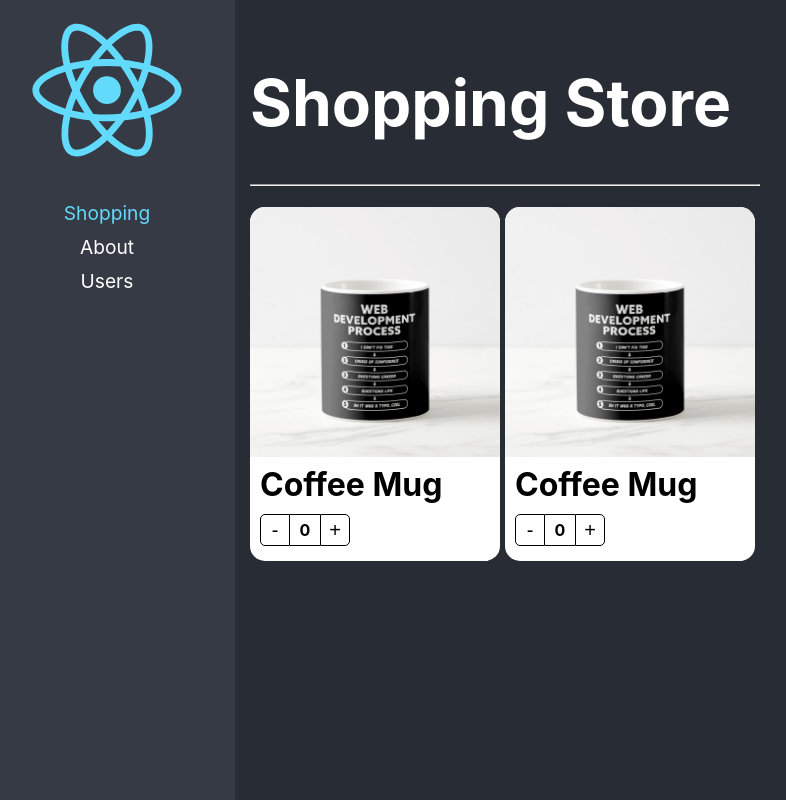
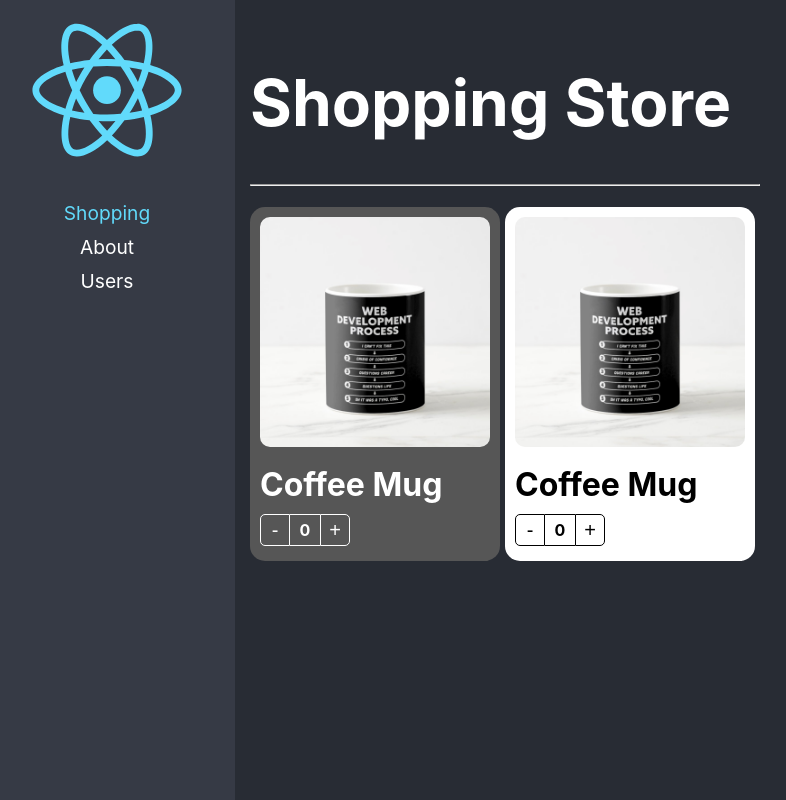
Before and after one commit to Malcak/lazyload-react, a React (Vite) app: page / in a window 1280 px wide. Shown: the whole page, without its empty margins (21-807 px from the left). Built offline with nearby package versions, Linux system fonts and the light colour scheme.

Commit message:
feat(extensible styles): add className prop to product components

```diff
--- a/src/component-patterns/components/ProductButtons.tsx
+++ b/src/component-patterns/components/ProductButtons.tsx
@@ -2,11 +2,15 @@
 import { useContext } from 'react'
 import { ProductContext } from './ProductCard'
 
-export const ProductButtons = () => {
+export interface Props {
+  className?: string
+}
+
+export const ProductButtons = ({ className }: Props) => {
   const { counter, increaseBy } = useContext(ProductContext)
 
   return (
-    <div className={styles.buttonsContainer}>
+    <div className={`${styles.buttonsContainer} ${className}`}>
       <button className={styles.buttonMinus} onClick={() => increaseBy(-1)}>
         -
       </button>
--- a/src/component-patterns/components/ProductCard.tsx
+++ b/src/component-patterns/components/ProductCard.tsx
@@ -1,17 +1,23 @@
 import styles from '../styles/styles.module.css'
 import { useProduct } from '../hooks/useProduct'
 import { createContext } from 'react'
-import { ProductCardProps, ProductContextProps } from '../interfaces/interfaces'
+import { Product, ProductContextProps } from '../interfaces/interfaces'
 
 export const ProductContext = createContext({} as ProductContextProps)
 const { Provider } = ProductContext
 
-export const ProductCard = ({ children, product }: ProductCardProps) => {
+export interface Props {
+  children?: React.ReactNode
+  className?: string
+  product: Product
+}
+
+export const ProductCard = ({ children, product, className }: Props) => {
   const { counter, increaseBy } = useProduct(0)
 
   return (
     <Provider value={{ counter, increaseBy, product }}>
-      <div className={styles.productCard}>{children}</div>
+      <div className={`${styles.productCard} ${className}`}>{children}</div>
     </Provider>
   )
 }
--- a/src/component-patterns/components/ProductImage.tsx
+++ b/src/component-patterns/components/ProductImage.tsx
@@ -3,7 +3,12 @@
 import { useContext } from 'react'
 import { ProductContext } from './ProductCard'
 
-export const ProductImage = ({ img }: { img?: string }) => {
+export interface Props {
+  className?: string
+  img?: string
+}
+
+export const ProductImage = ({ img, className }: Props) => {
   const { product } = useContext(ProductContext)
   let imgToShow: string
 
@@ -16,6 +21,10 @@
   }
 
   return (
-    <img className={styles.productImg} src={imgToShow} alt="Product Image" />
+    <img
+      className={`${styles.productImg} ${className}`}
+      src={imgToShow}
+      alt="Product Image"
+    />
   )
 }
--- a/src/component-patterns/components/ProductTitle.tsx
+++ b/src/component-patterns/components/ProductTitle.tsx
@@ -2,11 +2,16 @@
 import { useContext } from 'react'
 import { ProductContext } from './ProductCard'
 
-export const ProductTitle = ({ title }: { title?: string }) => {
+export interface Props {
+  className?: string
+  title?: string
+}
+
+export const ProductTitle = ({ title, className }: Props) => {
   const { product } = useContext(ProductContext)
 
   return (
-    <span className={styles.productDescription}>
+    <span className={`${styles.productDescription} ${className}`}>
       {title ? title : product.title}
     </span>
   )
--- a/src/component-patterns/components/index.ts
+++ b/src/component-patterns/components/index.ts
@@ -1,5 +1,6 @@
 import { ProductCardHOCProps } from '../interfaces/interfaces'
 import { ProductCard as ProductCardHOC } from './ProductCard'
+
 import { ProductImage } from './ProductImage'
 import { ProductTitle } from './ProductTitle'
 import { ProductButtons } from './ProductButtons'
--- a/src/component-patterns/pages/ShoppingPage.tsx
+++ b/src/component-patterns/pages/ShoppingPage.tsx
@@ -4,6 +4,7 @@
   ProductTitle,
   ProductButtons
 } from '../components'
+import '../styles/custom-styles.css'
 
 const product = {
   id: '1',
@@ -17,14 +18,14 @@
       <h1>Shopping Store</h1>
       <hr />
       <div style={{ display: 'flex', flexDirection: 'row', flexWrap: 'wrap' }}>
-        <ProductCard product={product}>
-          <ProductImage />
-          <ProductTitle />
-          <ProductButtons />
+        <ProductCard product={product} className="bg-dark text-white">
+          <ProductImage className="custom-image" />
+          <ProductTitle className="text-white" />
+          <ProductButtons className="custom-buttons" />
         </ProductCard>
 
         <ProductCard product={product}>
-          <ProductCard.Image />
+          <ProductCard.Image className="custom-image" />
           <ProductCard.Title />
           <ProductCard.Buttons />
         </ProductCard>
--- /dev/null
+++ b/src/component-patterns/styles/custom-styles.css
@@ -0,0 +1,19 @@
+.bg-dark {
+  background-color: #565656;
+}
+
+.text-white {
+  color: white;
+}
+
+.custom-image {
+  border-radius: 20px;
+  padding: 10px;
+  width: calc(100% - 20px);
+}
+
+.custom-buttons button,
+.custom-buttons div {
+  color: white;
+  border-color: white;
+}
```
Also changed, not shown: src/component-patterns/interfaces/interfaces.ts (+7 -9 lines).
